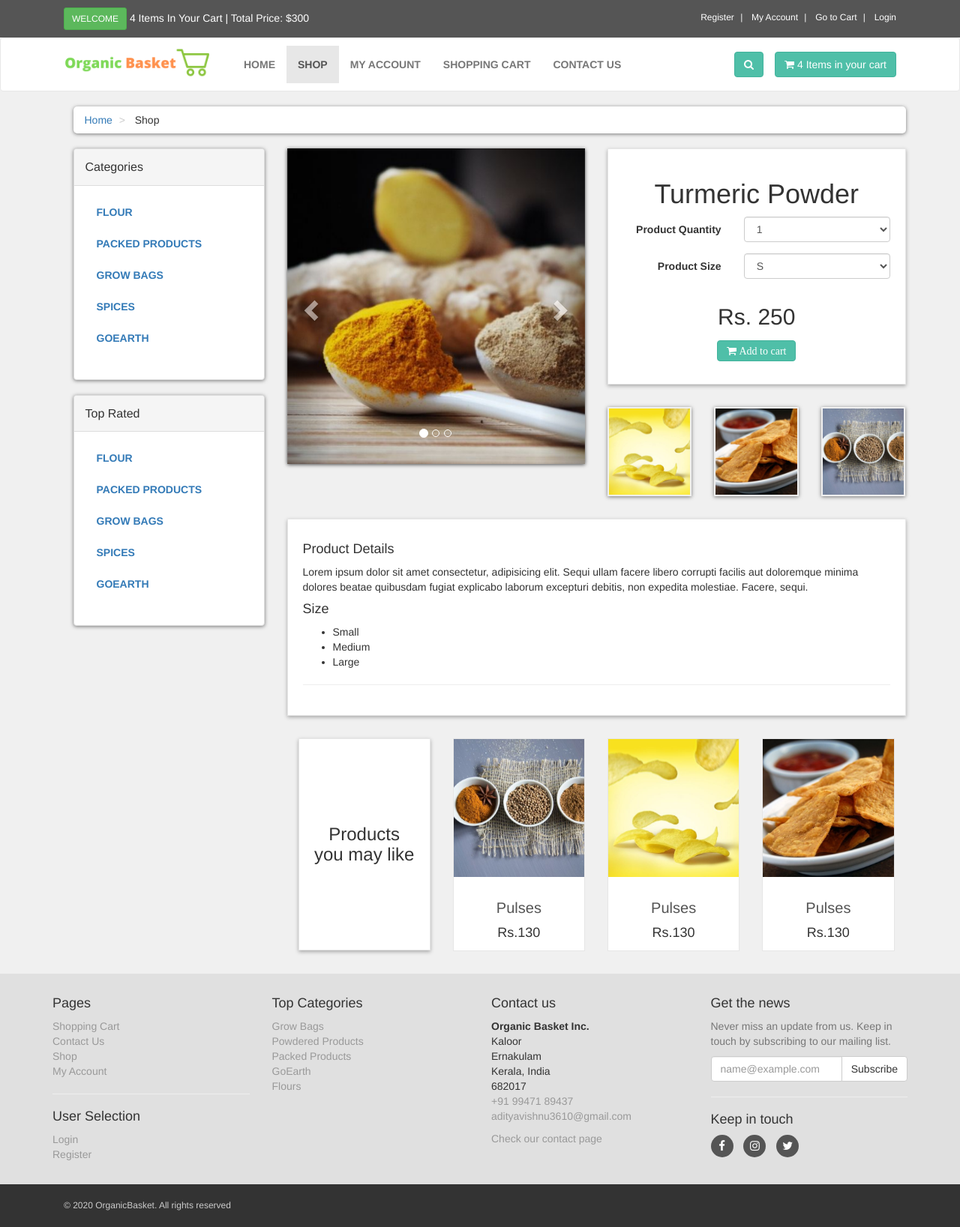
After one commit to iamadityavishnu/agroorganicshop, a PHP site: page /details.php in a window 1280 px wide. The commit adds this page. Shown: the whole page at 75% size. Run offline with PHP 8.4, Linux system fonts and the light colour scheme.

Commit message:
details.php

```diff
--- /dev/null
+++ b/details.php
@@ -0,0 +1,339 @@
+<!DOCTYPE html>
+<html lang="en">
+<head>
+    <meta charset="UTF-8">
+    <meta name="viewport" content="width=device-width, initial-scale=1.0">
+    <title>Organic Basket | Shop</title>
+    <link rel="stylesheet" href="styles/bootstrap-337.min.css">
+    <link rel="stylesheet" href="font-awsome/css/font-awesome.min.css">
+    <link rel="stylesheet" href="styles/style.css">
+</head>
+<body>
+
+    <div class="" id="top"> <!-- begenning of top -->
+
+        <div class="container"> <!-- begenning of container -->
+
+            <div class="col-md-6 offer"> <!-- col-md-6 offer begin -->
+
+                <a href="#" class="btn btn-success btn-sm">Welcome</a>
+                <a href="checkout.php">4 Items In Your Cart | Total Price: $300</a>
+
+            </div> <!-- end of col-md-6 offer -->
+
+            <div class="col-md-6"> <!-- col-md-6 begin -->
+
+                <ul class="menu"> <!-- menu begin -->
+                    <li>
+                        <a href="customer_register.php">Register</a>
+                    </li>
+                    <li>
+                        <a href="checkout.php">My Account</a>
+                    </li>
+                    <li>
+                        <a href="cart.php">Go to Cart</a>
+                    </li>
+                    <li>
+                        <a href="checkout.php">Login</a>
+                    </li>
+                </ul> <!-- menu finish -->
+
+            </div> <!-- col-md-6 end -->
+
+        </div> <!-- end of container -->
+
+    </div> <!-- end of top -->
+
+    <div id="navbar" class="navbar navbar-default"> <!-- navbar start -->
+
+        <div class="container"> <!-- container start -->
+
+            <div class="navbar-header"> <!-- navbar-header start -->
+
+                <a href="index.php" class="navbar-brand home"> <!-- navbar-brand home start -->
+                    <img src="images/Ob - logo.png" height="45px" alt="Organic Basket Logo" class="hidden-xs"> <!-- i made a change here -->
+                    <img src="images/ecom-store-logo-mobile.png" alt="Organic Basket Logo" class="visible-xs">
+                </a> <!-- navbar-brand home finish -->
+
+                <button class="navbar-toggle" data-toggle="collapse" data-target="#navigation">
+                    <span class="sr-only">Toggle Navigation</span>
+                    <i class="fa fa-align-justify"></i>
+                </button>
+
+                <button class="navbar-toggle" data-toggle="collapse" data-target="#search">
+                    <span class="sr-only">Toggle Search</span>
+                    <i class="fa fa-search"></i>
+                </button>
+
+            </div> <!-- navbar-header finish -->
+
+            <div class="navbar-collapse collapse" id="navigation"> <!-- navbar-collapse collapse start -->
+
+                <div class="padding-nav"> <!-- padding-nav begin -->
+
+                    <ul class="nav navbar-nav left"> <!-- nav navbar-nav left begin -->
+                        <li>
+                            <a href="index.php">Home</a>
+                        </li>
+                        <li class="active">
+                            <a href="shop.php">Shop</a>
+                        </li>
+                        <li>
+                            <a href="checkout.php">My Account</a>
+                        </li>
+                        <li>
+                            <a href="cart.php">Shopping Cart</a>
+                        </li>
+                        <li>
+                            <a href="contact.php">Contact Us</a>
+                        </li>
+                    </ul> <!-- nav navbar-nav left finish -->
+
+                </div> <!-- padding-nav finish -->
+
+                <a href="cart.php" class="btn navbar-btn btn-primary right"> <!-- btn navbar-btn btn-primary right begin -->
+
+                    <i class="fa fa-shopping-cart"></i>
+                    <span>4 Items in your cart</span>
+
+                </a> <!-- btn navbar-btn btn-primary right finish -->
+
+                <div class="navbar-collapse collapse right"> <!-- navbar-collapse collapse right begin -->
+
+                    <button class="btn btn-primary navbar-btn" type="button" data-toggle="collapse" data-target="#search"> <!-- btn btn-primary navbar-btn begin -->
+
+                        <span class="sr-only">Toggle Search</span>
+                        <i class="fa fa-search"></i>
+
+                    </button> <!-- btn btn-primary navbar-btn finish -->
+
+                </div> <!-- navbar-collapse collapse right finish -->
+
+                <div class="collapse clearfix" id="search"> <!-- collapse clearfix begin --> <!-- SEARCH FROM -->
+
+                    <form method="get" action="results.php" class="navbar-form"> <!-- navbar-form begin -->
+
+                        <div class="input-group"> <!-- input-group begin -->
+                            <input type="text" class="from-control" placeholder="Search" name="user_query" required>
+                            <span class="input-group-btn"> <!-- search button span -->
+                            <button type="submit" name="search" value="Search" class="btn btn-primary"> <!-- btn btn-primary begin -->
+                                <i class="fa fa-search"></i>
+                            </button> <!-- btn btn-primary finish -->
+                            </span> <!-- search button span -->
+                        </div> <!-- input-group finish -->
+
+                    </form> <!-- navbar-form finish -->
+
+                </div> <!-- collapse clearfix finish --> <!-- SEARCH FROM ENDS -->
+
+            </div> <!-- navbar-collapse collapse finish -->
+
+        </div> <!-- container finish -->
+
+    </div> <!-- navbar finish -->
+
+    <div id="content"> <!-- content begins -->
+        <div class="container"> <!-- container begins -->
+            <div class="col-md-12"> <!-- col-md-12 begins -->
+
+                <ul class="breadcrumb"> <!-- breadcrumb begins -->
+                    <li>
+                        <a href="index.php">Home</a>
+                    </li>
+                    <li>
+                        Shop
+                    </li>
+                </ul> <!-- breadcrumb ends -->
+
+            </div> <!-- col-md-12 ends -->
+
+            <div class="col-md-3"> <!-- col-md-3 begins -->
+
+            <?php
+                include("includes/sidebar.php");
+            ?>
+
+            </div> <!-- col-md-3 ends -->
+
+            <div class="col-md-9"> <!-- col-md-9 begins -->
+                <div id="productMain" class="row"> <!-- productMain row begins -->
+                    <div class="col-sm-6"> <!-- col-sm-6 begins -->
+                        <div id="mainImage"> <!-- mainImage begins -->
+                            <div id="myCarousel" class="carousel slide" data-ride="carousel"> <!-- myCarousel carousel slide begins -->
+
+                                <ol class="carousel-indicators"> <!-- carousel-indicators begins -->
+                                    <li data-target="#myCarousel" data-slide-to="0" class="active"></li>
+                                    <li data-target="#myCarousel" data-slide-to="1"></li>
+                                    <li data-target="#myCarousel" data-slide-to="2"></li>
+                                </ol> <!-- carousel-indicators ends -->
+
+                                <div class="carousel-inner">
+                                    <div class="item active">
+                                        <center><img class="img-responsive" src="admin_area/product_images/product-thumbnail3.jpg" alt="Product Image Front"></center>
+                                    </div>
+                                    <div class="item">
+                                        <center><img class="img-responsive" src="admin_area/product_images/product-thumbnail3.jpg" alt="Product Image Side"></center>
+                                    </div>
+                                    <div class="item">
+                                        <center><img class="img-responsive" src="admin_area/product_images/product-thumbnail3.jpg" alt="Product Image Back"></center>
+                                    </div>
+                                </div>
+
+                                <a href="#myCarousel" class="left carousel-control" data-slide="prev"> <!-- left carousel-control begins -->
+                                    <span class="glyphicon glyphicon-chevron-left"></span>
+                                    <span class="sr-only">Previous</span>
+                                </a> <!-- left carousel-control ends -->
+
+                                <a href="#myCarousel" class="right carousel-control" data-slide="next"> <!-- right carousel-control begins -->
+                                    <span class="glyphicon glyphicon-chevron-right"></span>
+                                    <span class="sr-only">Next</span>
+                                </a> <!-- right carousel-control ends -->
+
+                            </div> <!-- myCarousel carousel slide ends -->
+                        </div> <!-- mainImage ends -->
+                    </div> <!-- col-sm-6 ends -->
+
+                    <div class="col-sm-6"> <!-- col-sm-6 begins -->
+                        <div class="box"> <!-- box begins -->
+                            <h1 class="text-center">Turmeric Powder</h1>
+
+                            <form action="details.php" class="form-horizontal" method="post"> <!-- form-horizontal begins -->
+                                <div class="form-group"> <!-- form begins -->
+                                    <label for="" class="col-md-5 control-label">Product Quantity</label>
+
+                                    <div class="col-md-7"> <!-- col-md-7 begins -->
+                                        <select name="product_qty" id="" class="form-control"> <!-- form-control begins -->
+                                            <option>1</option>
+                                            <option>2</option>
+                                            <option>3</option>
+                                            <option>4</option>
+                                            <option>5</option>
+                                        </select> <!-- form-control ends -->
+                                    </div> <!-- col-md-7 ends -->
+
+                                </div> <!-- form-group ends -->
+
+                                <div class="form-group"> <!-- form-group begins -->
+
+                                    <label class="col-md-5 control-label">Product Size</label>
+
+                                    <div class="col-md-7"> <!-- col-md-7 begins -->
+                                        <select name="product_size" id="" class="form-control"> <!-- form-control begins -->
+                                            <option value="">S</option>
+                                            <option value="">M</option>
+                                            <option value="">L</option>
+                                        </select> <!-- form-control ends -->
+                                    </div> <!-- col-md-7 ends -->
+
+                                </div> <!-- form-group ends -->
+
+                                <p class="price">Rs. 250</p>
+                                <p class="text-center buttons">
+                                    <button class="btn btn-primary i fa fa-shopping-cart"> Add to cart</button>
+                                </p>
+
+                            </form> <!-- form-horizontal ends -->
+
+                        </div> <!-- box ends -->
+
+                        <div class="row" id="thumbs"> <!-- row ends -->
+
+                            <div class="col-xs-4"> <!-- col-xs-4 begins -->
+                                <a href="#" class="thumb"> <!-- thumb begins -->
+                                    <img src="admin_area/product_images/product-thumbnail.jpg" alt="Product 1" class="img-responsive">
+                                </a> <!-- thumb ends -->
+                            </div> <!-- col-xs-4 ends -->
+
+                            <div class="col-xs-4"> <!-- col-xs-4 begins -->
+                                <a href="#" class="thumb"> <!-- thumb begins -->
+                                    <img src="admin_area/product_images/product-thumbnail2.jpg" alt="Product 2" class="img-responsive">
+                                </a> <!-- thumb ends -->
+                            </div> <!-- col-xs-4 ends -->
+
+                            <div class="col-xs-4"> <!-- col-xs-4 begins -->
+                                <a href="#" class="thumb"> <!-- thumb begins -->
+                                    <img src="admin_area/product_images/product-thumbnail4.jpg" alt="Product 3" class="img-responsive">
+                                </a> <!-- thumb ends -->
+                            </div> <!-- col-xs-4 ends -->
+
+                        </div> <!-- row ends -->
+
+                    </div> <!-- col-sm-6 ends -->
+
+                </div> <!-- productMain row ends -->
+
+                <div class="box" id="details"> <!-- box begins -->
+
+                    <h4>Product Details</h4>
+                    <p>Lorem ipsum dolor sit amet consectetur, adipisicing elit. Sequi ullam facere libero corrupti facilis aut doloremque minima dolores beatae quibusdam fugiat explicabo laborum excepturi debitis, non expedita molestiae. Facere, sequi.</p>
+
+                    <h4>Size</h4>
+                    <ul>
+                        <li>Small</li>
+                        <li>Medium</li>
+                        <li>Large</li>
+                    </ul>
+
+                    <hr>
+
+                </div> <!-- box ends -->
+
+                <div id="row same-height-row"> <!-- row same-height-row begins -->
+                    <div class="col-md-3 col-sm-6"> <!-- col-md-3 col-sm-6 begins -->
+                        <div class="box same-height headline"> <!-- box same-height headline begins -->
+                            <h3 class="text-center">Products you may like</h3>
+                        </div> <!-- box same-height headline ends -->
+                    </div> <!-- col-md-3 col-sm-6 ends -->
+
+                    <div class="col-md-3 col-sm-6 center-responsive"> <!-- col-md-3 col-sm-6 center-responsive begins -->
+                        <div class="product same-height"> <!-- product same-height begins -->
+                            <a href="details.php">
+                                <img class="img-responsive" src="admin_area/product_images/product-thumbnail4.jpg" alt="Product 4">
+                            </a>
+                            <div class="text"> <!-- text begins -->
+                                <h3><a href="details.php">Pulses</a></h3>
+                                <p class="price">Rs.130</p>
+                            </div> <!-- text ends -->
+                        </div> <!-- product same-height ends -->
+                    </div> <!-- col-md-3 col-sm-6 center-responsive ends -->
+
+                    <div class="col-md-3 col-sm-6 center-responsive"> <!-- col-md-3 col-sm-6 center-responsive begins -->
+                        <div class="product same-height"> <!-- product same-height begins -->
+                            <a href="details.php">
+                                <img class="img-responsive" src="admin_area/product_images/product-thumbnail.jpg" alt="Product 1">
+                            </a>
+                            <div class="text"> <!-- text begins -->
+                                <h3><a href="details.php">Pulses</a></h3>
+                                <p class="price">Rs.130</p>
+                            </div> <!-- text ends -->
+                        </div> <!-- product same-height ends -->
+                    </div> <!-- col-md-3 col-sm-6 center-responsive ends -->
+
+                    <div class="col-md-3 col-sm-6 center-responsive"> <!-- col-md-3 col-sm-6 center-responsive begins -->
+                        <div class="product same-height"> <!-- product same-height begins -->
+                            <a href="details.php">
+                                <img class="img-responsive" src="admin_area/product_images/product-thumbnail2.jpg" alt="Product 2">
+                            </a>
+                            <div class="text"> <!-- text begins -->
+                                <h3><a href="details.php">Pulses</a></h3>
+                                <p class="price">Rs.130</p>
+                            </div> <!-- text ends -->
+                        </div> <!-- product same-height ends -->
+                    </div> <!-- col-md-3 col-sm-6 center-responsive ends -->
+
+                </div> <!-- row same-height-row ends -->
+
+            </div> <!-- col-md-9 ends -->
+
+        </div> <!-- container ends -->
+    </div> <!-- content ends -->
+
+    <?php
+        include("includes/footer.php");
+    ?>
+
+<script src="js/jquery-331.min.js"></script>
+<script src="js/bootstrap-337.min.js"></script>
+
+</body>
+</html>
--- a/shop.php
+++ b/shop.php
@@ -3,7 +3,7 @@
 <head>
     <meta charset="UTF-8">
     <meta name="viewport" content="width=device-width, initial-scale=1.0">
-    <title>Organic Basket | Home</title>
+    <title>Organic Basket | Shop</title>
     <link rel="stylesheet" href="styles/bootstrap-337.min.css">
     <link rel="stylesheet" href="font-awsome/css/font-awesome.min.css">
     <link rel="stylesheet" href="styles/style.css">
--- a/styles/style.css
+++ b/styles/style.css
@@ -282,6 +282,36 @@
     }
 }
 
+/* DETAILS.PHP STYLE */
+#content #productMain{
+    margin-bottom: 30px;
+}
+#content #productMain .price{
+    font-size: 30px;
+    font-weight: 300;
+    text-align: center;
+    margin-top: 30px;
+}
+#content #mainImage{
+    box-shadow: 0px 1px 5px rgba(0, 0, 0, .7);
+}
+#content #thumbs a{
+    display: block;
+    box-shadow: 0px 1px 5px rgba(0, 0, 0, .5);
+    border: 2px solid transparent;
+}
+#content .headline{
+    height: 283px;
+}
+#content .headline .text-center{
+    position: relative;
+    top: 50%;
+    transform: translateY(-50%);
+    margin: 0px;
+}
+
+
+
 /* FOOTER PART */
 
 #footer{
```
